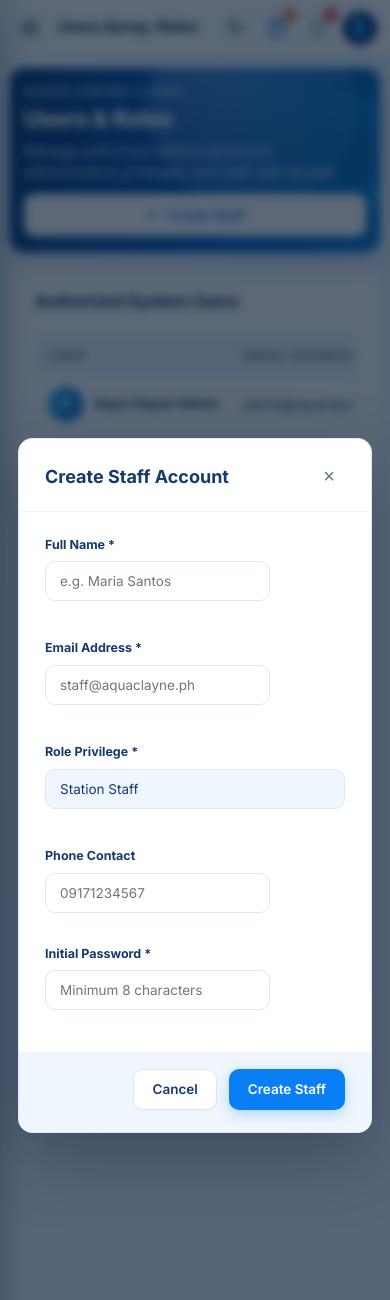
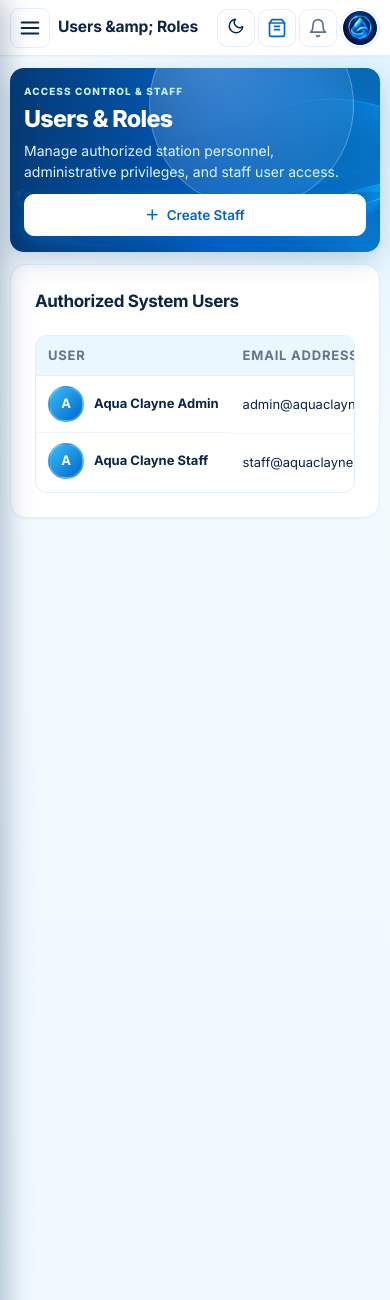
Before and after one commit to Yana-Banagan/AQUA-CLAYNE, a Laravel app: page /admin/users in a window 390 px wide. Shown: the top 1300 px of the page. Run offline with Laravel 12, Linux system fonts and the light colour scheme; a user stored in the database is signed in; data comes from the database, SQL or seed files in the repository; data that the repository does not hold is empty; some libraries are stand-ins or nearby versions.

Commit message:
Fix modal default visibility in admin-responsive.css and eliminate max(uuid) error on maintenance page

```diff
--- a/backend/app/Http/Controllers/Admin/FaqController.php
+++ b/backend/app/Http/Controllers/Admin/FaqController.php
@@ -11,8 +11,8 @@ class FaqController extends Controller
 {
     public function index()
     {
-        $categories = FaqCategory::with('faqs')->get();
-        $faqs = Faq::with('category')->orderBy('question')->paginate(20);
+        $categories = FaqCategory::with('faqs:id,category_id,question')->get();
+        $faqs = Faq::with('category:id,name')->orderBy('question')->paginate(20);
 
         return view('admin.faq.index', compact('categories', 'faqs'));
     }
--- a/backend/app/Http/Controllers/Admin/UserController.php
+++ b/backend/app/Http/Controllers/Admin/UserController.php
@@ -11,7 +11,11 @@ class UserController extends Controller
 {
     public function index()
     {
-        $users = User::whereIn('role', ['admin', 'staff'])->latest()->paginate(15);
+        $users = User::whereIn('role', ['admin', 'staff'])
+            ->select(['id', 'name', 'email', 'phone', 'role', 'status', 'avatar_path', 'created_at'])
+            ->latest()
+            ->paginate(15);
+
         return view('admin.users.index', compact('users'));
     }
 
--- a/backend/app/Models/Maintenance.php
+++ b/backend/app/Models/Maintenance.php
@@ -24,9 +24,4 @@ class Maintenance extends Model
     {
         return $this->hasMany(MaintenanceRecord::class);
     }
-
-    public function latestRecord(): HasOne
-    {
-        return $this->hasOne(MaintenanceRecord::class)->latestOfMany('performed_at');
-    }
 }
--- a/backend/public/css/admin-responsive.css
+++ b/backend/public/css/admin-responsive.css
@@ -137,13 +137,31 @@ html[data-theme="dark"] .refill-table-wrap::-webkit-scrollbar-thumb {
     position: fixed;
     inset: 0;
     z-index: 10000;
-    display: grid;
+    display: none;
     place-items: center;
     padding: max(16px, env(safe-area-inset-top)) 14px max(16px, env(safe-area-inset-bottom));
     background: rgba(5, 23, 46, 0.65);
     backdrop-filter: blur(5px);
     overflow-y: auto;
     overscroll-behavior: contain;
+}
+
+.modal-backdrop.is-active,
+.modal-backdrop.is-open,
+.modal-backdrop.show,
+.delivery-modal-backdrop.is-active,
+.delivery-modal-backdrop.is-open,
+.modal-overlay.is-active,
+.modal-overlay.is-open,
+.dialog-backdrop.is-active,
+.dialog-backdrop.is-open,
+.action-confirm-backdrop.is-visible,
+.action-confirm-backdrop.is-active {
+    display: grid;
+}
+
+[hidden] {
+    display: none !important;
 }
 .modal-backdrop > .modal-card,
 .modal-backdrop > .modal-content,
--- a/backend/resources/views/admin/layouts/app.blade.php
+++ b/backend/resources/views/admin/layouts/app.blade.php
@@ -40,7 +40,7 @@
     </script>
     @stack('styles')
     <link rel="stylesheet" href="{{ asset('css/admin-dark-mode.css') }}?v=20261006-4">
-    <link rel="stylesheet" href="{{ asset('css/admin-responsive.css') }}?v=20261007-5">
+    <link rel="stylesheet" href="{{ asset('css/admin-responsive.css') }}?v=20261007-6">
 </head>
 <body class="dashboard-body">
 
--- a/backend/resources/views/admin/users/index.blade.php
+++ b/backend/resources/views/admin/users/index.blade.php
@@ -89,7 +89,7 @@
             @csrf
             <div class="modal-head">
                 <h3>Create Staff Account</h3>
-                <button type="button" class="modal-close" data-modal-close>&times;</button>
+                <button type="button" class="modal-close" onclick="closeUsersModal()" data-modal-close>&times;</button>
             </div>
             <div class="modal-body">
                 <div class="form-grid">
@@ -118,7 +118,7 @@
                 </div>
             </div>
             <div class="modal-footer">
-                <button type="button" class="secondary-button" data-modal-close>Cancel</button>
+                <button type="button" class="secondary-button" onclick="closeUsersModal()" data-modal-close>Cancel</button>
                 <button type="submit" class="primary-button">Create Staff</button>
             </div>
         </form>
@@ -130,28 +130,34 @@
 <script>
     (function () {
         var modal = document.getElementById('add-user-modal');
-        if (!modal) return;
 
         window.openUsersModal = function () {
+            if (!modal) modal = document.getElementById('add-user-modal');
+            if (!modal) return;
             modal.classList.add('is-active');
             modal.setAttribute('aria-hidden', 'false');
             document.body.style.overflow = 'hidden';
             modal.querySelector('input[name="name"]')?.focus();
         };
 
-        function closeUsersModal() {
+        window.closeUsersModal = function () {
+            if (!modal) modal = document.getElementById('add-user-modal');
+            if (!modal) return;
             modal.classList.remove('is-active');
+            modal.classList.remove('is-open');
             modal.setAttribute('aria-hidden', 'true');
             document.body.style.overflow = '';
+        };
+
+        if (modal) {
+            modal.setAttribute('aria-hidden', 'true');
+            modal.addEventListener('click', function (event) {
+                if (event.target === modal || event.target.closest('[data-modal-close]')) window.closeUsersModal();
+            });
+            document.addEventListener('keydown', function (event) {
+                if (event.key === 'Escape' && modal.classList.contains('is-active')) window.closeUsersModal();
+            });
         }
-
-        modal.setAttribute('aria-hidden', 'true');
-        modal.addEventListener('click', function (event) {
-            if (event.target === modal || event.target.closest('[data-modal-close]')) closeUsersModal();
-        });
-        document.addEventListener('keydown', function (event) {
-            if (event.key === 'Escape' && modal.classList.contains('is-active')) closeUsersModal();
-        });
 
         @if($errors->any())
             window.openUsersModal();
```
Also changed, not shown: backend/app/Http/Controllers/Admin/MaintenanceController.php (+10 -5 lines), backend/resources/views/admin/faq/index.blade.php (+9 -6 lines).
